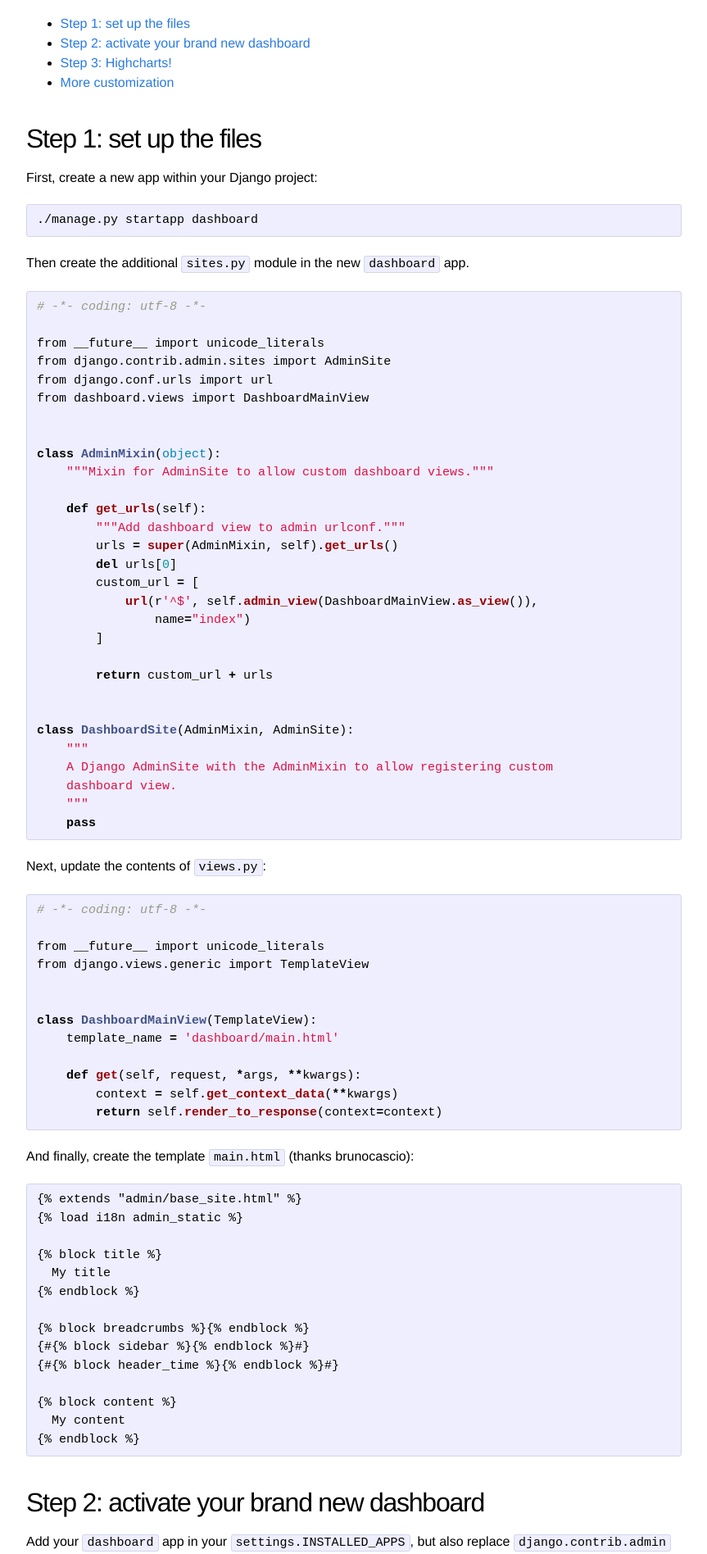
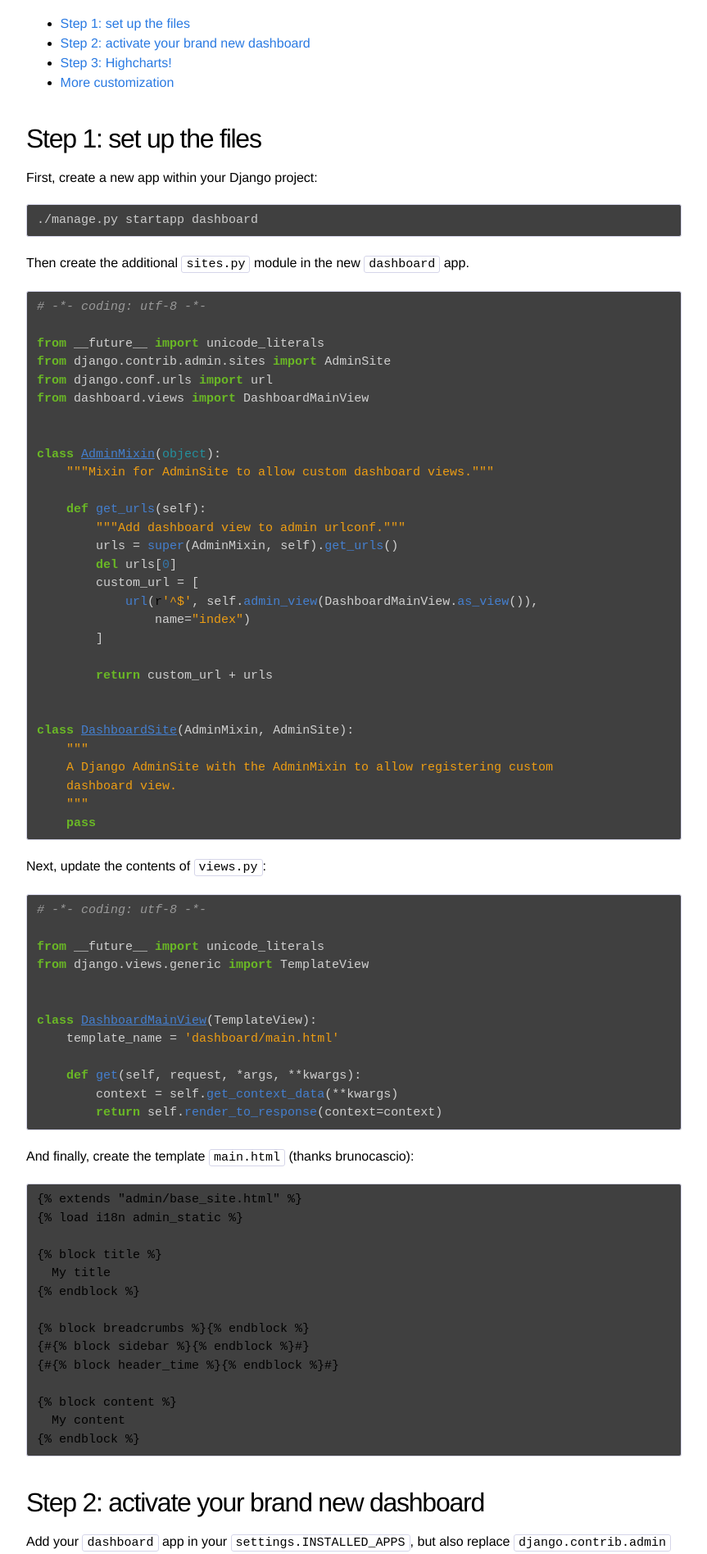
Before and after one commit to pawamoy/website, a Jekyll site: the page built from _posts/2016-04-06-django-dashboard-with-suit-and-highcharts.markdown, in a window 1280 px wide. Shown: the part 367-2263 px from the top of the page at 82% size, without its empty margins (208-1071 px from the left). Built offline with Jekyll 4.4.1, drawn with Linux system fonts in a browser that asks for light colours.

Commit message:
Change highlight theme, change bash to console in dashboard post

```diff
--- a/_posts/2016-04-06-django-dashboard-with-suit-and-highcharts.markdown
+++ b/_posts/2016-04-06-django-dashboard-with-suit-and-highcharts.markdown
@@ -22,7 +22,7 @@
 
 First, create a new app within your Django project:
 
-{% highlight bash %}
+{% highlight console %}
 ./manage.py startapp dashboard
 {% endhighlight %}
 
--- a/css/main.css
+++ b/css/main.css
@@ -228,7 +228,7 @@
 .post pre,
 .post code {
   border: 1px solid #d5d5e9;
-  background-color: #eef;
+  /*background-color: #eef;*/
   padding: 8px 12px;
   -webkit-border-radius: 3px;
   -moz-border-radius: 3px;
@@ -263,66 +263,78 @@
 /* Syntax highlighting styles */
 /* ----------------------------------------------------------*/
 
-.highlight  { background: #ffffff; }
-.highlight .c { color: #999988; font-style: italic } /* Comment */
+/* Native Theme from https://github.com/jwarby/jekyll-pygments-themes */
+.highlight pre { background-color: #404040 }
+.highlight .hll { background-color: #404040 }
+.highlight .c { color: #999999; font-style: italic } /* Comment */
 .highlight .err { color: #a61717; background-color: #e3d2d2 } /* Error */
-.highlight .k { font-weight: bold } /* Keyword */
-.highlight .o { font-weight: bold } /* Operator */
-.highlight .cm { color: #999988; font-style: italic } /* Comment.Multiline */
-.highlight .cp { color: #999999; font-weight: bold } /* Comment.Preproc */
-.highlight .c1 { color: #999988; font-style: italic } /* Comment.Single */
-.highlight .cs { color: #999999; font-weight: bold; font-style: italic } /* Comment.Special */
-.highlight .gd { color: #000000; background-color: #ffdddd } /* Generic.Deleted */
-.highlight .gd .x { color: #000000; background-color: #ffaaaa } /* Generic.Deleted.Specific */
-.highlight .ge { font-style: italic } /* Generic.Emph */
-.highlight .gr { color: #aa0000 } /* Generic.Error */
-.highlight .gh { color: #999999 } /* Generic.Heading */
-.highlight .gi { color: #000000; background-color: #ddffdd } /* Generic.Inserted */
-.highlight .gi .x { color: #000000; background-color: #aaffaa } /* Generic.Inserted.Specific */
-.highlight .go { color: #888888 } /* Generic.Output */
-.highlight .gp { color: #555555 } /* Generic.Prompt */
-.highlight .gs { font-weight: bold } /* Generic.Strong */
-.highlight .gu { color: #aaaaaa } /* Generic.Subheading */
-.highlight .gt { color: #aa0000 } /* Generic.Traceback */
-.highlight .kc { font-weight: bold } /* Keyword.Constant */
-.highlight .kd { font-weight: bold } /* Keyword.Declaration */
-.highlight .kp { font-weight: bold } /* Keyword.Pseudo */
-.highlight .kr { font-weight: bold } /* Keyword.Reserved */
-.highlight .kt { color: #445588; font-weight: bold } /* Keyword.Type */
-.highlight .m { color: #009999 } /* Literal.Number */
-.highlight .s { color: #d14 } /* Literal.String */
-.highlight .na { color: #008080 } /* Name.Attribute */
-.highlight .nb { color: #0086B3 } /* Name.Builtin */
-.highlight .nc { color: #445588; font-weight: bold } /* Name.Class */
-.highlight .no { color: #008080 } /* Name.Constant */
-.highlight .ni { color: #800080 } /* Name.Entity */
-.highlight .ne { color: #990000; font-weight: bold } /* Name.Exception */
-.highlight .nf { color: #990000; font-weight: bold } /* Name.Function */
-.highlight .nn { color: #555555 } /* Name.Namespace */
-.highlight .nt { color: #000080 } /* Name.Tag */
-.highlight .nv { color: #008080 } /* Name.Variable */
-.highlight .ow { font-weight: bold } /* Operator.Word */
-.highlight .w { color: #bbbbbb } /* Text.Whitespace */
-.highlight .mf { color: #009999 } /* Literal.Number.Float */
-.highlight .mh { color: #009999 } /* Literal.Number.Hex */
-.highlight .mi { color: #009999 } /* Literal.Number.Integer */
-.highlight .mo { color: #009999 } /* Literal.Number.Oct */
-.highlight .sb { color: #d14 } /* Literal.String.Backtick */
-.highlight .sc { color: #d14 } /* Literal.String.Char */
-.highlight .sd { color: #d14 } /* Literal.String.Doc */
-.highlight .s2 { color: #d14 } /* Literal.String.Double */
-.highlight .se { color: #d14 } /* Literal.String.Escape */
-.highlight .sh { color: #d14 } /* Literal.String.Heredoc */
-.highlight .si { color: #d14 } /* Literal.String.Interpol */
-.highlight .sx { color: #d14 } /* Literal.String.Other */
-.highlight .sr { color: #009926 } /* Literal.String.Regex */
-.highlight .s1 { color: #d14 } /* Literal.String.Single */
-.highlight .ss { color: #990073 } /* Literal.String.Symbol */
-.highlight .bp { color: #999999 } /* Name.Builtin.Pseudo */
-.highlight .vc { color: #008080 } /* Name.Variable.Class */
-.highlight .vg { color: #008080 } /* Name.Variable.Global */
-.highlight .vi { color: #008080 } /* Name.Variable.Instance */
-.highlight .il { color: #009999 } /* Literal.Number.Integer.Long */
+.highlight .g { color: #d0d0d0 } /* Generic */
+.highlight .k { color: #6ab825; font-weight: bold } /* Keyword */
+.highlight .l { color: #d0d0d0 } /* Literal */
+.highlight .n { color: #d0d0d0 } /* Name */
+.highlight .o { color: #d0d0d0 } /* Operator */
+.highlight .x { color: #d0d0d0 } /* Other */
+.highlight .p { color: #d0d0d0 } /* Punctuation */
+.highlight .cm { color: #999999; font-style: italic } /* Comment.Multiline */
+.highlight .cp { color: #cd2828; font-weight: bold } /* Comment.Preproc */
+.highlight .c1 { color: #999999; font-style: italic } /* Comment.Single */
+.highlight .cs { color: #e50808; font-weight: bold; background-color: #520000 } /* Comment.Special */
+.highlight .gd { color: #d22323 } /* Generic.Deleted */
+.highlight .ge { color: #d0d0d0; font-style: italic } /* Generic.Emph */
+.highlight .gr { color: #d22323 } /* Generic.Error */
+.highlight .gh { color: #ffffff; font-weight: bold } /* Generic.Heading */
+.highlight .gi { color: #589819 } /* Generic.Inserted */
+.highlight .go { color: #cccccc } /* Generic.Output */
+.highlight .gp { color: #aaaaaa } /* Generic.Prompt */
+.highlight .gs { color: #d0d0d0; font-weight: bold } /* Generic.Strong */
+.highlight .gu { color: #ffffff; text-decoration: underline } /* Generic.Subheading */
+.highlight .gt { color: #d22323 } /* Generic.Traceback */
+.highlight .kc { color: #6ab825; font-weight: bold } /* Keyword.Constant */
+.highlight .kd { color: #6ab825; font-weight: bold } /* Keyword.Declaration */
+.highlight .kn { color: #6ab825; font-weight: bold } /* Keyword.Namespace */
+.highlight .kp { color: #6ab825 } /* Keyword.Pseudo */
+.highlight .kr { color: #6ab825; font-weight: bold } /* Keyword.Reserved */
+.highlight .kt { color: #6ab825; font-weight: bold } /* Keyword.Type */
+.highlight .ld { color: #d0d0d0 } /* Literal.Date */
+.highlight .m { color: #3677a9 } /* Literal.Number */
+.highlight .s { color: #ed9d13 } /* Literal.String */
+.highlight .na { color: #bbbbbb } /* Name.Attribute */
+.highlight .nb { color: #24909d } /* Name.Builtin */
+.highlight .nc { color: #447fcf; text-decoration: underline } /* Name.Class */
+.highlight .no { color: #40ffff } /* Name.Constant */
+.highlight .nd { color: #ffa500 } /* Name.Decorator */
+.highlight .ni { color: #d0d0d0 } /* Name.Entity */
+.highlight .ne { color: #bbbbbb } /* Name.Exception */
+.highlight .nf { color: #447fcf } /* Name.Function */
+.highlight .nl { color: #d0d0d0 } /* Name.Label */
+.highlight .nn { color: #447fcf; text-decoration: underline } /* Name.Namespace */
+.highlight .nx { color: #d0d0d0 } /* Name.Other */
+.highlight .py { color: #d0d0d0 } /* Name.Property */
+.highlight .nt { color: #6ab825; font-weight: bold } /* Name.Tag */
+.highlight .nv { color: #40ffff } /* Name.Variable */
+.highlight .ow { color: #6ab825; font-weight: bold } /* Operator.Word */
+.highlight .w { color: #666666 } /* Text.Whitespace */
+.highlight .mf { color: #3677a9 } /* Literal.Number.Float */
+.highlight .mh { color: #3677a9 } /* Literal.Number.Hex */
+.highlight .mi { color: #3677a9 } /* Literal.Number.Integer */
+.highlight .mo { color: #3677a9 } /* Literal.Number.Oct */
+.highlight .sb { color: #ed9d13 } /* Literal.String.Backtick */
+.highlight .sc { color: #ed9d13 } /* Literal.String.Char */
+.highlight .sd { color: #ed9d13 } /* Literal.String.Doc */
+.highlight .s2 { color: #ed9d13 } /* Literal.String.Double */
+.highlight .se { color: #ed9d13 } /* Literal.String.Escape */
+.highlight .sh { color: #ed9d13 } /* Literal.String.Heredoc */
+.highlight .si { color: #ed9d13 } /* Literal.String.Interpol */
+.highlight .sx { color: #ffa500 } /* Literal.String.Other */
+.highlight .sr { color: #ed9d13 } /* Literal.String.Regex */
+.highlight .s1 { color: #ed9d13 } /* Literal.String.Single */
+.highlight .ss { color: #ed9d13 } /* Literal.String.Symbol */
+.highlight .bp { color: #24909d } /* Name.Builtin.Pseudo */
+.highlight .vc { color: #40ffff } /* Name.Variable.Class */
+.highlight .vg { color: #40ffff } /* Name.Variable.Global */
+.highlight .vi { color: #40ffff } /* Name.Variable.Instance */
+.highlight .il { color: #3677a9 } /* Literal.Number.Integer.Long */
+
 
 
 /* media queries */
```
